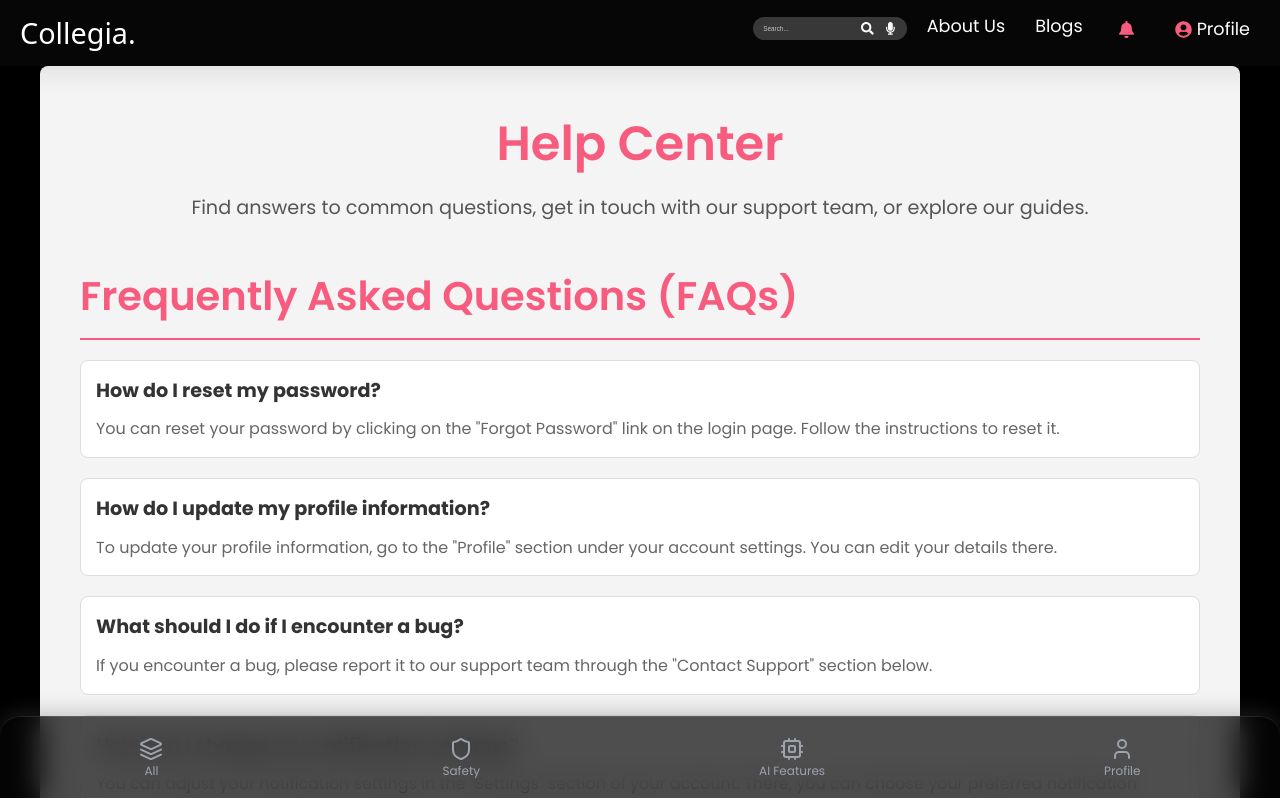
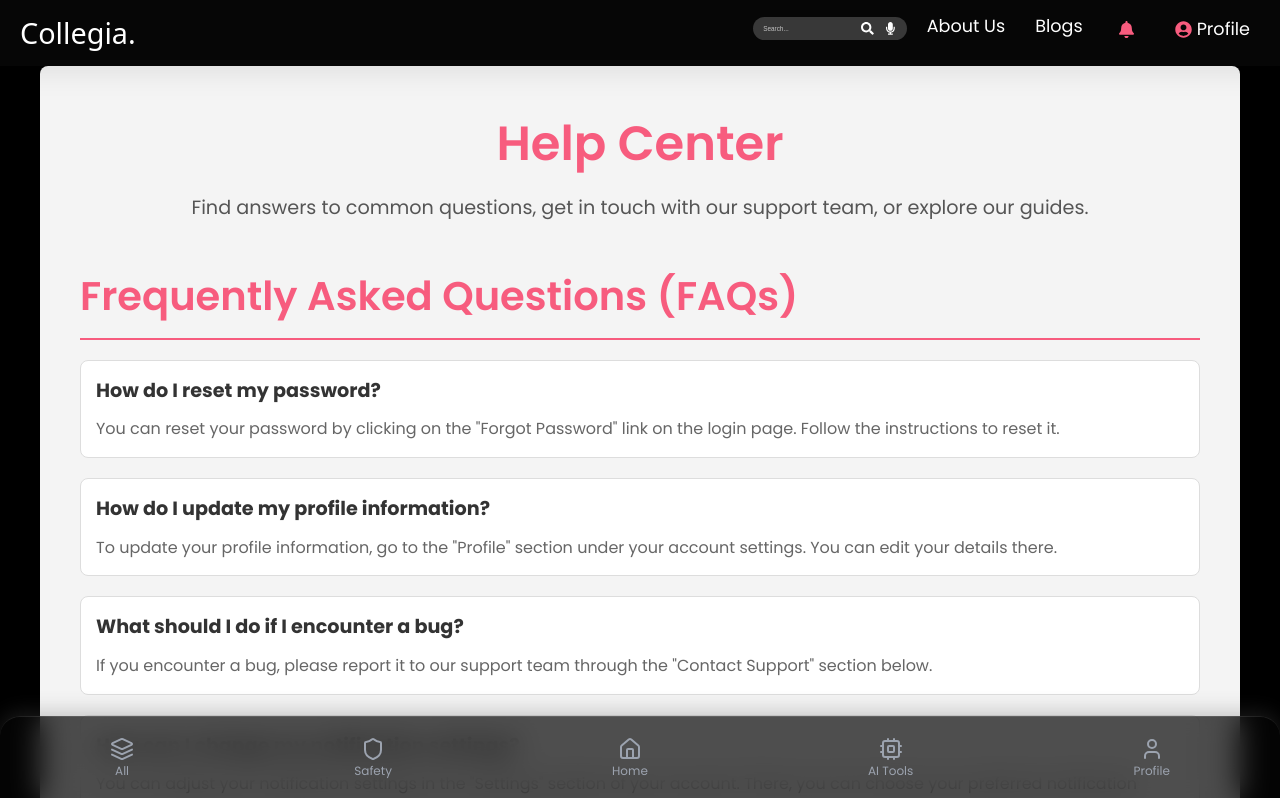
Before and after one commit to Khanamir5/Collegia, a React (Create React App) app: page /Help in a window 1280 px wide. Shown: the top 798 px of the page. Built offline with nearby package versions, Linux system fonts and the light colour scheme; a web font is replaced by a local one.

Commit message:
Added home button

```diff
--- a/src/components/MobileNavigation.js
+++ b/src/components/MobileNavigation.js
@@ -11,9 +11,11 @@ import {
   Cpu,
   Sparkles,
   Layers,
+  Home, // Import the Home icon
 } from "lucide-react";
 
 const navItems = [
+
   {
     name: "All",
     icon: Layers,
@@ -27,7 +29,12 @@ const navItems = [
   },
   { name: "Safety", icon: Shield, href: "/SafetyAwareness" },
   {
-    name: "AI Features",
+    name: "Home", // Add the Home button
+    icon: Home,
+    href: "/", // Assuming the home page route is "/"
+  },
+  {
+    name: "AI Tools",
     icon: Cpu,
     submenu: [
       { name: "AI Summary", icon: Sparkles, href: "/AIPage" },
```
